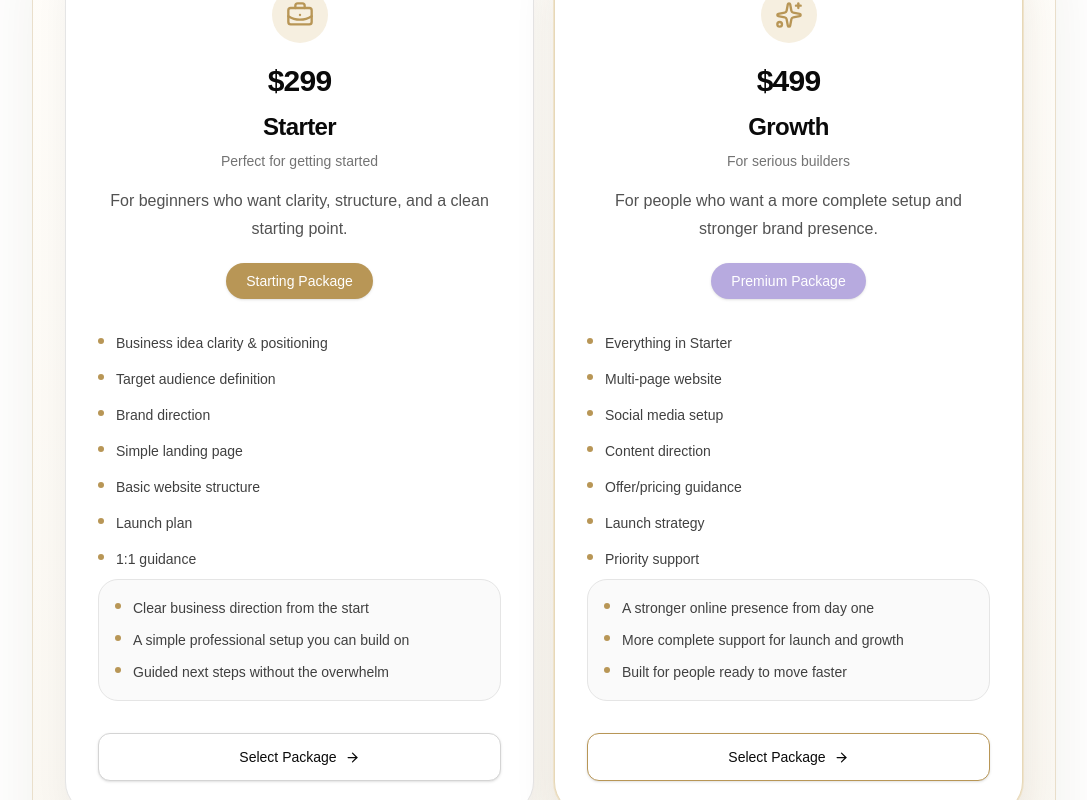
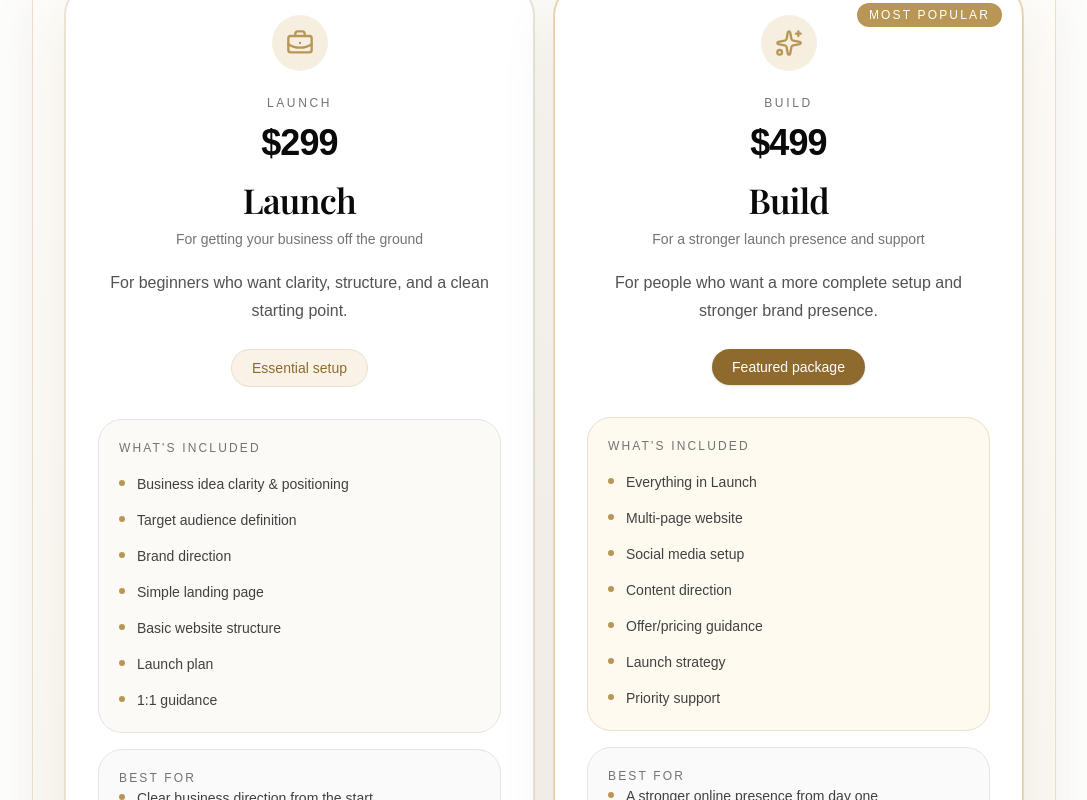
Before and after one commit to zaindurrani93/startflow-site, a Next.js app: page /pricing in a window 1280 px wide. Shown: the part 400-1200 px from the top of the page, without its empty margins (96-1183 px from the left). Built offline with nearby package versions, Linux system fonts and the light colour scheme.

Commit message:
hover effects

```diff
--- a/app/globals.css
+++ b/app/globals.css
@@ -10,6 +10,7 @@
   --color-foreground: var(--foreground);
   --font-sans: var(--font-geist-sans);
   --font-mono: var(--font-geist-mono);
+  --font-playfair-display: var(--font-playfair-display);
 }
 
 body {
@@ -17,3 +18,179 @@ body {
   color: var(--foreground);
   font-family: Arial, Helvetica, sans-serif;
 }
+
+:root {
+  --interactive-ease: cubic-bezier(0.22, 1, 0.36, 1);
+  --card-shadow-base: 0 18px 42px rgba(17, 24, 39, 0.05);
+  --surface-outline: 0 0 0 1px rgba(219, 191, 140, 0.38);
+  --card-shadow-hover:
+    0 18px 34px rgba(56, 42, 18, 0.1),
+    0 0 0 1px rgba(219, 191, 140, 0.88),
+    0 0 0 4px rgba(245, 237, 219, 0.9),
+    0 0 34px rgba(184, 150, 86, 0.18);
+  --pricing-shadow-base: 0 24px 58px rgba(62, 46, 20, 0.08);
+  --pricing-shadow-hover:
+    0 24px 44px rgba(56, 42, 18, 0.14),
+    0 0 0 1px rgba(212, 178, 115, 0.96),
+    0 0 0 5px rgba(247, 239, 223, 0.95),
+    0 0 42px rgba(184, 150, 86, 0.22);
+  --button-shadow-base: 0 10px 24px rgba(80, 61, 28, 0.08);
+  --button-shadow-hover:
+    0 16px 30px rgba(56, 42, 18, 0.14),
+    0 0 0 1px rgba(219, 191, 140, 0.92),
+    0 0 0 4px rgba(245, 237, 219, 0.92),
+    0 0 30px rgba(184, 150, 86, 0.2);
+}
+
+.interactive {
+  transition:
+    transform 260ms var(--interactive-ease),
+    box-shadow 300ms var(--interactive-ease),
+    border-color 260ms var(--interactive-ease),
+    background-color 260ms var(--interactive-ease),
+    color 260ms var(--interactive-ease),
+    opacity 260ms var(--interactive-ease);
+  will-change: transform;
+}
+
+.interactive:hover {
+  transform: translateY(-3px);
+}
+
+.interactive:focus-visible {
+  outline: none;
+  box-shadow:
+    0 0 0 3px rgba(232, 215, 182, 0.65),
+    0 10px 24px rgba(104, 76, 30, 0.08);
+}
+
+.card-hover {
+  box-shadow:
+    var(--surface-outline),
+    var(--card-shadow-base);
+}
+
+.card-hover:hover {
+  transform: translateY(-4px);
+  border-color: #dbbf8c;
+  background-color: #fffdfa;
+  box-shadow: var(--card-shadow-hover);
+}
+
+.pricing-card:hover {
+  transform: translateY(-4px);
+  border-color: #d4b273;
+  background-color: #fffdf9;
+  box-shadow: var(--pricing-shadow-hover);
+}
+
+.button-primary:hover {
+  transform: translateY(-3px);
+  border-color: #d4b273;
+  background-color: #7a5b28;
+  box-shadow: var(--button-shadow-hover);
+}
+
+.workflow-pill:hover {
+  transform: translateY(-3px);
+  border-color: #d4b273;
+  background-color: #fbf4e7;
+  color: #7a5b28;
+  box-shadow:
+    0 16px 30px rgba(56, 42, 18, 0.12),
+    0 0 0 1px rgba(212, 178, 115, 0.9),
+    0 0 0 4px rgba(247, 239, 223, 0.92),
+    0 0 30px rgba(184, 150, 86, 0.2);
+}
+
+.workflow-pill:hover span {
+  background-color: #f3e7cb;
+  color: #8f6a2f;
+}
+
+.button-secondary:hover {
+  transform: translateY(-2px);
+  border-color: #dbbf8c;
+  background-color: #fbf4e7;
+  box-shadow:
+    0 14px 26px rgba(56, 42, 18, 0.1),
+    0 0 0 1px rgba(219, 191, 140, 0.86),
+    0 0 0 4px rgba(245, 237, 219, 0.88),
+    0 0 24px rgba(184, 150, 86, 0.16);
+}
+
+.pricing-button:hover {
+  transform: translateY(-4px);
+  box-shadow:
+    0 18px 34px rgba(56, 42, 18, 0.13),
+    0 0 0 1px rgba(212, 178, 115, 0.92),
+    0 0 0 4px rgba(247, 239, 223, 0.92),
+    0 0 32px rgba(184, 150, 86, 0.22);
+}
+
+.cta-surface:hover {
+  transform: translateY(-4px);
+  border-color: #dbbf8c;
+  background-color: #fffdfa;
+  box-shadow:
+    0 18px 34px rgba(56, 42, 18, 0.1),
+    0 0 0 1px rgba(219, 191, 140, 0.86),
+    0 0 0 4px rgba(245, 237, 219, 0.9),
+    0 0 36px rgba(184, 150, 86, 0.18);
+}
+
+.pricing-card {
+  box-shadow:
+    0 0 0 1px rgba(219, 191, 140, 0.42),
+    var(--pricing-shadow-base);
+}
+
+.pricing-featured {
+  border-color: #e3cfaa;
+  box-shadow:
+    0 0 0 1px rgba(227, 207, 170, 0.75),
+    0 24px 58px rgba(62, 46, 20, 0.08);
+}
+
+.button-primary {
+  box-shadow:
+    0 0 0 1px rgba(219, 191, 140, 0.32),
+    var(--button-shadow-base);
+}
+
+.button-secondary {
+  box-shadow:
+    0 0 0 1px rgba(219, 191, 140, 0.34),
+    0 10px 20px rgba(80, 61, 28, 0.05);
+}
+
+.cta-surface {
+  box-shadow:
+    var(--surface-outline),
+    0 24px 60px rgba(17, 24, 39, 0.08);
+}
+
+.workflow-pill {
+  box-shadow:
+    0 0 0 1px rgba(219, 191, 140, 0.34),
+    0 14px 30px rgba(17, 24, 39, 0.06);
+}
+
+.button-primary:active,
+.button-secondary:active,
+.pricing-button:active,
+.workflow-pill:active,
+.card-hover:active,
+.pricing-card:active,
+.cta-surface:active {
+  transform: translateY(-1px) scale(0.99);
+  box-shadow:
+    0 6px 14px rgba(56, 42, 18, 0.1),
+    0 0 0 1px rgba(224, 201, 161, 0.42),
+    0 0 12px rgba(184, 150, 86, 0.1);
+}
+
+.plan-title {
+  font-family: var(--font-playfair-display), Georgia, serif;
+  letter-spacing: -0.02em;
+}
--- a/app/workflow/page.tsx
+++ b/app/workflow/page.tsx
@@ -3,7 +3,7 @@ import { HowItWorksSection, WorkflowStrip } from "@/components/startflow-section
 export default function WorkflowPage() {
   return (
     <main>
-      <WorkflowStrip />
+      <WorkflowStrip isInteractive={false} />
       <HowItWorksSection />
     </main>
   );
--- a/components/startflow-sections.tsx
+++ b/components/startflow-sections.tsx
@@ -101,7 +101,7 @@ const pageLinks = [
     href: "/pricing",
     label: "Pricing",
     icon: Sparkles,
-    desc: "Choose between Starter and Growth based on the level of setup, support, and momentum you need."
+    desc: "Choose between Launch and Build based on the level of setup, support, and momentum you need."
   }
 ];
 
@@ -152,14 +152,14 @@ export function HomeHero() {
           <div className="mt-9 flex flex-col justify-center gap-4 sm:flex-row">
             <Link
               href="/contact"
-              className="pointer-events-auto inline-flex min-h-12 items-center justify-center rounded-full bg-[#8f6a2f] px-7 py-3.5 text-sm font-medium text-white transition-all duration-300 hover:bg-[#7a5b28]"
+              className="button-primary interactive pointer-events-auto inline-flex min-h-12 items-center justify-center rounded-full bg-[#8f6a2f] px-7 py-3.5 text-sm font-medium text-white hover:bg-[#7a5b28]"
             >
               Start Now
             </Link>
 
             <Link
               href="/services"
-              className="pointer-events-auto inline-flex min-h-12 items-center justify-center rounded-full border border-[#e7d8b8] bg-[#f6efe0] px-7 py-3.5 text-sm font-medium text-[#8f6a2f] transition-all duration-300 hover:bg-[#f2e8d5]"
+              className="button-secondary interactive pointer-events-auto inline-flex min-h-12 items-center justify-center rounded-full border border-[#e7d8b8] bg-[#f6efe0] px-7 py-3.5 text-sm font-medium text-[#8f6a2f] hover:bg-[#f2e8d5]"
             >
               View Services
             </Link>
@@ -170,7 +170,7 @@ export function HomeHero() {
   );
 }
 
-export function WorkflowStrip() {
+export function WorkflowStrip({ isInteractive = true }: { isInteractive?: boolean }) {
   return (
     <section className="border-b border-neutral-200 bg-[linear-gradient(180deg,#ffffff_0%,#fbfaf7_100%)]">
       <div className="mx-auto max-w-7xl px-5 py-12 sm:px-6 sm:py-14 lg:px-8">
@@ -181,15 +181,26 @@ export function WorkflowStrip() {
               const Icon = item.icon;
               return (
                 <div key={item.label} className="flex items-center gap-4">
+                  {isInteractive ? (
                     <Link
                       href="/workflow"
-                    className={`flex items-center gap-2 rounded-full border bg-white px-5 py-3 text-sm font-medium text-neutral-800 shadow-[0_14px_30px_rgba(17,24,39,0.06)] transition hover:-translate-y-0.5 hover:shadow-[0_18px_34px_rgba(17,24,39,0.09)] ${accent.border}`}
+                      className={`workflow-pill interactive flex items-center gap-2 rounded-full border bg-white px-5 py-3 text-sm font-medium text-neutral-800 shadow-[0_14px_30px_rgba(17,24,39,0.06)] ${accent.border}`}
                     >
                       <span className={`flex h-7 w-7 items-center justify-center rounded-full ${accent.bg} ${accent.text}`}>
                         <Icon size={15} />
                       </span>
                       {item.label}
                     </Link>
+                  ) : (
+                    <div
+                      className={`flex items-center gap-2 rounded-full border bg-white px-5 py-3 text-sm font-medium text-neutral-800 shadow-[0_14px_30px_rgba(17,24,39,0.06)] ${accent.border}`}
+                    >
+                      <span className={`flex h-7 w-7 items-center justify-center rounded-full ${accent.bg} ${accent.text}`}>
+                        <Icon size={15} />
+                      </span>
+                      {item.label}
+                    </div>
+                  )}
                   {index < 3 ? <div className="hidden h-[1px] w-10 bg-[#dcc9a1] sm:block" /> : null}
                 </div>
               );
@@ -218,7 +229,7 @@ export function WhoThisIsForSection() {
           {whoThisIsForItems.map((item) => (
             <div
               key={item}
-              className="rounded-[1.5rem] border border-neutral-200 bg-white px-5 py-5 shadow-[0_14px_34px_rgba(17,24,39,0.04)] transition-all duration-300 hover:-translate-y-1 hover:shadow-[0_18px_42px_rgba(17,24,39,0.07)]"
+              className="interactive card-hover rounded-[1.5rem] border border-neutral-200 bg-white px-5 py-5"
             >
               <p className="text-base font-semibold tracking-tight text-neutral-950">{item}</p>
             </div>
@@ -249,7 +260,7 @@ export function HomePageLinks() {
           <Link
             key={item.href}
             href={item.href}
-            className="group rounded-[1.85rem] border border-neutral-200 bg-white p-6 shadow-[0_18px_45px_rgba(17,24,39,0.05)] transition hover:-translate-y-1 hover:border-[#e7d8b8] hover:shadow-[0_24px_55px_rgba(17,24,39,0.08)]"
+            className="interactive card-hover group rounded-[1.85rem] border border-neutral-200 bg-white p-6"
           >
             <div className={`mb-5 flex h-12 w-12 items-center justify-center rounded-2xl border ${accent.border} ${accent.soft} ${accent.text}`}>
               <item.icon size={20} />
@@ -281,7 +292,7 @@ export function ServicesSection() {
         {services.map((service) => (
           <div
             key={service.title}
-            className="group rounded-[1.85rem] border border-neutral-200 bg-white p-6 shadow-[0_18px_45px_rgba(17,24,39,0.05)] transition hover:-translate-y-1 hover:border-[#e7d8b8] hover:shadow-[0_24px_55px_rgba(17,24,39,0.08)]"
+            className="interactive card-hover group rounded-[1.85rem] border border-neutral-200 bg-white p-6"
           >
             <div className={`mb-5 flex h-12 w-12 items-center justify-center rounded-2xl border ${accent.border} ${accent.soft} ${accent.text}`}>
               <service.icon size={20} />
@@ -310,7 +321,7 @@ export function HowItWorksSection() {
             {steps.map((step, index) => (
               <div
                 key={step.num}
-                className="relative rounded-[1.9rem] border border-neutral-200 bg-white p-7 shadow-[0_18px_45px_rgba(17,24,39,0.05)] transition hover:-translate-y-1 hover:border-[#e7d8b8] hover:shadow-[0_24px_55px_rgba(17,24,39,0.08)]"
+                className="interactive card-hover relative rounded-[1.9rem] border border-neutral-200 bg-white p-7"
               >
                 <div className="relative z-10 flex items-center">
                   <span className="text-[11px] font-medium uppercase tracking-[0.24em] text-neutral-500">
@@ -337,31 +348,34 @@ export function PricingSection() {
     <section className="mx-auto max-w-7xl px-5 py-16 sm:px-6 sm:py-20 lg:px-8 lg:pb-24">
       <div className="mx-auto max-w-3xl text-center">
         <p className="text-sm font-medium uppercase tracking-[0.18em] text-neutral-500">Pricing</p>
-        <h2 className="mt-4 text-3xl font-semibold tracking-tight sm:text-4xl">Simple pricing for getting started.</h2>
+        <h2 className="mt-4 text-3xl font-semibold tracking-tight sm:text-4xl">Clear pricing for your next step.</h2>
         <p className="mt-4 text-lg text-neutral-600">
-          Choose the level of support that matches your stage, with a clear path from setup to momentum.
+          Choose the level of support that fits your stage, with polished setup help and guided momentum built in.
         </p>
       </div>
 
-      <div className="mx-auto mt-12 max-w-5xl rounded-[2.25rem] border border-[#eadfcb] bg-[linear-gradient(180deg,#fffdf9_0%,#faf7f1_100%)] p-5 shadow-[0_22px_70px_rgba(80,61,28,0.08)] sm:p-8">
+      <div className="mx-auto mt-12 max-w-5xl rounded-[2.4rem] border border-[#eadfcb] bg-[linear-gradient(180deg,#fffdf9_0%,#faf7f1_100%)] p-5 shadow-[0_22px_70px_rgba(80,61,28,0.08)] sm:p-8">
         <div className="grid gap-5 lg:grid-cols-2">
-          <div className="flex h-full flex-col rounded-[2rem] border border-neutral-200 bg-white p-7 shadow-[0_14px_34px_rgba(17,24,39,0.05)] sm:p-8">
+          <div className="interactive pricing-card flex h-full flex-col rounded-[2.1rem] border border-neutral-200 bg-white p-7 sm:p-8">
             <div className="flex flex-col items-center text-center">
               <div className={`flex h-14 w-14 items-center justify-center rounded-full ${accent.bg} ${accent.text}`}>
                 <BriefcaseBusiness size={28} />
               </div>
-              <p className="mt-5 text-3xl font-semibold tracking-tight text-neutral-950">$299</p>
-              <h3 className="mt-3 text-2xl font-semibold tracking-tight text-neutral-950">Starter</h3>
-              <p className="mt-2 text-sm font-medium text-neutral-500">Perfect for getting started</p>
-              <p className="mt-4 text-base leading-7 text-neutral-600">
+              <p className="mt-6 text-xs font-medium uppercase tracking-[0.22em] text-neutral-500">Launch</p>
+              <p className="mt-3 text-4xl font-semibold tracking-tight text-neutral-950">$299</p>
+              <h3 className="plan-title mt-5 text-[2rem] font-semibold leading-none text-neutral-950 sm:text-[2.15rem]">Launch</h3>
+              <p className="mt-3 text-sm font-medium text-neutral-500">For getting your business off the ground</p>
+              <p className="mt-5 text-base leading-7 text-neutral-600">
                 For beginners who want clarity, structure, and a clean starting point.
               </p>
-              <div className="mt-5 rounded-full bg-[#b89656] px-5 py-2 text-sm font-medium text-white shadow-sm">
-                Starting Package
+              <div className="mt-6 rounded-full border border-[#eadfcb] bg-[#f9f3e7] px-5 py-2 text-sm font-medium text-[#8f6a2f]">
+                Essential setup
               </div>
             </div>
 
-            <ul className="mt-8 flex-1 space-y-3 text-sm leading-6 text-neutral-700">
+            <div className="mt-8 rounded-[1.5rem] border border-neutral-200 bg-[#fcfaf6] px-5 py-5">
+              <p className="text-xs font-medium uppercase tracking-[0.18em] text-neutral-500">What&apos;s included</p>
+              <ul className="mt-4 space-y-3 text-sm leading-6 text-neutral-700">
                 {[
                   "Business idea clarity & positioning",
                   "Target audience definition",
@@ -377,8 +391,10 @@ export function PricingSection() {
                   </li>
                 ))}
               </ul>
+            </div>
 
-            <div className="mt-2 rounded-[1.25rem] border border-neutral-200 bg-neutral-50 px-4 py-4">
+            <div className="mt-4 rounded-[1.5rem] border border-neutral-200 bg-neutral-50 px-5 py-5">
+              <p className="text-xs font-medium uppercase tracking-[0.18em] text-neutral-500">Best for</p>
               <ul className="space-y-2 text-sm leading-6 text-neutral-700">
                 {[
                   "Clear business direction from the start",
@@ -395,14 +411,14 @@ export function PricingSection() {
 
             <Link
               href="/checkout/starter"
-              className="group mt-8 inline-flex min-h-12 items-center justify-center gap-2 rounded-xl border border-neutral-300 bg-white px-5 py-3 text-center text-sm font-medium text-neutral-950 shadow-sm transition-all duration-300 hover:-translate-y-0.5 hover:border-neutral-950 hover:shadow-md"
+              className="pricing-button button-secondary interactive group mt-8 inline-flex min-h-12 items-center justify-center gap-2 rounded-2xl border border-[#eadfcb] bg-[#f9f3e7] px-5 py-3 text-center text-sm font-medium text-[#8f6a2f]"
             >
-              Select Package
+              Choose Launch
               <ArrowRight size={15} className="transition-transform group-hover:translate-x-0.5" />
             </Link>
           </div>
 
-          <div className={`relative flex h-full flex-col rounded-[2rem] border bg-white p-7 shadow-[0_18px_40px_rgba(80,61,28,0.10)] ring-1 sm:p-8 ${accent.border} ${accent.ring}`}>
+          <div className={`interactive pricing-card pricing-featured relative flex h-full flex-col rounded-[2.1rem] border bg-white p-7 sm:p-8 ${accent.ring}`}>
             <div className="absolute right-5 top-5 rounded-full bg-[#b89656] px-3 py-1 text-xs font-medium uppercase tracking-[0.18em] text-white">
               Most Popular
             </div>
@@ -411,20 +427,23 @@ export function PricingSection() {
               <div className={`flex h-14 w-14 items-center justify-center rounded-full ${accent.bg} ${accent.text}`}>
                 <Sparkles size={28} />
               </div>
-              <p className="mt-5 text-3xl font-semibold tracking-tight text-neutral-950">$499</p>
-              <h3 className="mt-3 text-2xl font-semibold tracking-tight text-neutral-950">Growth</h3>
-              <p className="mt-2 text-sm font-medium text-neutral-500">For serious builders</p>
-              <p className="mt-4 max-w-md text-base leading-7 text-neutral-600">
+              <p className="mt-6 text-xs font-medium uppercase tracking-[0.22em] text-neutral-500">Build</p>
+              <p className="mt-3 text-4xl font-semibold tracking-tight text-neutral-950">$499</p>
+              <h3 className="plan-title mt-5 text-[2rem] font-semibold leading-none text-neutral-950 sm:text-[2.15rem]">Build</h3>
+              <p className="mt-3 text-sm font-medium text-neutral-500">For a stronger launch presence and support</p>
+              <p className="mt-5 max-w-md text-base leading-7 text-neutral-600">
                 For people who want a more complete setup and stronger brand presence.
               </p>
-              <div className="mt-5 rounded-full bg-[#b7aadf] px-5 py-2 text-sm font-medium text-white shadow-sm">
-                Premium Package
+              <div className="mt-6 rounded-full bg-[#8f6a2f] px-5 py-2 text-sm font-medium text-white shadow-sm">
+                Featured package
               </div>
             </div>
 
-            <ul className="mt-8 flex-1 space-y-3 text-sm leading-6 text-neutral-700">
+            <div className="mt-8 rounded-[1.5rem] border border-[#eadfcb] bg-[#fffaf0] px-5 py-5">
+              <p className="text-xs font-medium uppercase tracking-[0.18em] text-neutral-500">What&apos;s included</p>
+              <ul className="mt-4 space-y-3 text-sm leading-6 text-neutral-700">
                 {[
-                "Everything in Starter",
+                  "Everything in Launch",
                   "Multi-page website",
                   "Social media setup",
                   "Content direction",
@@ -438,8 +457,10 @@ export function PricingSection() {
                   </li>
                 ))}
               </ul>
+            </div>
 
-            <div className="mt-2 rounded-[1.25rem] border border-neutral-200 bg-neutral-50 px-4 py-4">
+            <div className="mt-4 rounded-[1.5rem] border border-neutral-200 bg-neutral-50 px-5 py-5">
+              <p className="text-xs font-medium uppercase tracking-[0.18em] text-neutral-500">Best for</p>
               <ul className="space-y-2 text-sm leading-6 text-neutral-700">
                 {[
                   "A stronger online presence from day one",
@@ -456,9 +477,9 @@ export function PricingSection() {
 
             <Link
               href="/checkout/growth"
-              className="group mt-8 inline-flex min-h-12 items-center justify-center gap-2 rounded-xl border border-[#b89656] bg-white px-5 py-3 text-center text-sm font-medium text-neutral-950 shadow-sm transition-all duration-300 hover:-translate-y-0.5 hover:border-[#8f6a2f] hover:shadow-md"
+              className="pricing-button button-primary interactive group mt-8 inline-flex min-h-12 items-center justify-center gap-2 rounded-2xl bg-[#8f6a2f] px-5 py-3 text-center text-sm font-medium text-white hover:bg-[#7a5b28]"
             >
-              Select Package
+              Choose Build
               <ArrowRight size={15} className="transition-transform group-hover:translate-x-0.5" />
             </Link>
           </div>
@@ -466,6 +487,9 @@ export function PricingSection() {
 
         <p className="mt-8 text-center text-sm font-medium text-neutral-500">
           No hidden fees. No subscriptions.
+        </p>
+        <p className="mt-3 text-center text-sm text-neutral-500">
+          Need something more custom? <Link href="/contact" className="text-[#8f6a2f] underline-offset-4 hover:underline">Contact us for a tailored solution.</Link>
         </p>
       </div>
     </section>
@@ -476,7 +500,7 @@ export function ContactSection() {
   return (
     <section className="pb-24">
       <div className="mx-auto max-w-5xl px-5 pt-16 sm:px-6 sm:pt-20 lg:px-8">
-        <div className="rounded-[2rem] border border-neutral-200 bg-[linear-gradient(180deg,#ffffff_0%,#faf7f1_100%)] px-8 py-14 shadow-[0_24px_60px_rgba(17,24,39,0.08)] sm:px-12">
+        <div className="interactive cta-surface rounded-[2rem] border border-neutral-200 bg-[linear-gradient(180deg,#ffffff_0%,#faf7f1_100%)] px-8 py-14 shadow-[0_24px_60px_rgba(17,24,39,0.08)] sm:px-12">
           <div className={`inline-flex h-12 w-12 items-center justify-center rounded-2xl border ${accent.border} ${accent.soft} ${accent.text}`}>
             <Mail size={20} />
           </div>
@@ -495,13 +519,13 @@ export function ContactSection() {
           <div className="mt-8 flex flex-col gap-4 sm:flex-row">
             <Link
               href="/contact"
-              className="inline-flex min-h-12 items-center justify-center rounded-full bg-[#8f6a2f] px-7 py-3.5 text-center text-sm font-medium text-white transition-all duration-300 hover:bg-[#7a5b28]"
+              className="button-primary interactive inline-flex min-h-12 items-center justify-center rounded-full bg-[#8f6a2f] px-7 py-3.5 text-center text-sm font-medium text-white hover:bg-[#7a5b28]"
             >
               Start My Business Setup
             </Link>
             <Link
               href="/workflow"
-              className="inline-flex min-h-12 items-center justify-center rounded-full border border-[#e7d8b8] bg-[#f6efe0] px-7 py-3.5 text-center text-sm font-medium text-[#8f6a2f] transition-all duration-300 hover:bg-[#f2e8d5]"
+              className="button-secondary interactive inline-flex min-h-12 items-center justify-center rounded-full border border-[#e7d8b8] bg-[#f6efe0] px-7 py-3.5 text-center text-sm font-medium text-[#8f6a2f] hover:bg-[#f2e8d5]"
             >
               See How It Works
             </Link>
@@ -516,7 +540,7 @@ export function MinimalCtaSection() {
   return (
     <section className="pb-16 sm:pb-20">
       <div className="mx-auto max-w-5xl px-5 pt-10 sm:px-6 sm:pt-14 lg:px-8">
-        <div className="flex flex-col items-start justify-between gap-5 rounded-[1.75rem] border border-neutral-200 bg-white px-6 py-6 shadow-[0_10px_35px_rgba(0,0,0,0.03)] sm:flex-row sm:items-center sm:px-8">
+        <div className="interactive cta-surface flex flex-col items-start justify-between gap-5 rounded-[1.75rem] border border-neutral-200 bg-white px-6 py-6 shadow-[0_10px_35px_rgba(0,0,0,0.03)] sm:flex-row sm:items-center sm:px-8">
           <div>
             <h2 className="text-2xl font-semibold tracking-tight text-neutral-950">
               Ready to get started?
@@ -524,7 +548,7 @@ export function MinimalCtaSection() {
           </div>
           <Link
             href="/contact"
-            className="inline-flex min-h-11 items-center justify-center rounded-full bg-neutral-950 px-6 py-3 text-sm font-medium text-white transition hover:opacity-90"
+            className="button-primary interactive inline-flex min-h-11 items-center justify-center rounded-full bg-neutral-950 px-6 py-3 text-sm font-medium text-white hover:opacity-95"
           >
             Start My Business Setup
           </Link>
@@ -554,7 +578,7 @@ export function WhyStartFlow() {
           {whyStartFlowItems.map((item) => (
             <div
               key={item.title}
-              className="rounded-[1.85rem] border border-neutral-200 bg-[linear-gradient(180deg,#ffffff_0%,#fcfbf8_100%)] p-7 shadow-[0_16px_40px_rgba(17,24,39,0.045)] transition-all duration-300 hover:-translate-y-0.5 hover:border-[#e7d8b8] hover:shadow-[0_20px_46px_rgba(17,24,39,0.07)]"
+              className="interactive card-hover rounded-[1.85rem] border border-neutral-200 bg-[linear-gradient(180deg,#ffffff_0%,#fcfbf8_100%)] p-7"
             >
               <h3 className="text-xl font-semibold tracking-tight text-neutral-950">{item.title}</h3>
               <p className="mt-4 text-sm leading-7 text-neutral-600">{item.desc}</p>
```
Also changed, not shown: app/contact/page.tsx (+5 -5 lines), app/layout.tsx (+8 -1 lines). Lines whose indentation alone changed are shown as unchanged.
